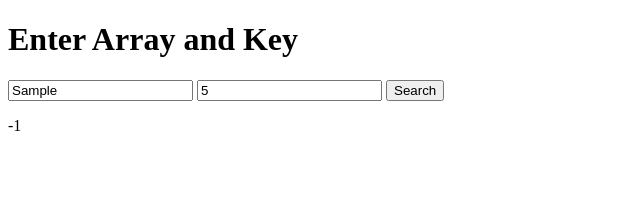
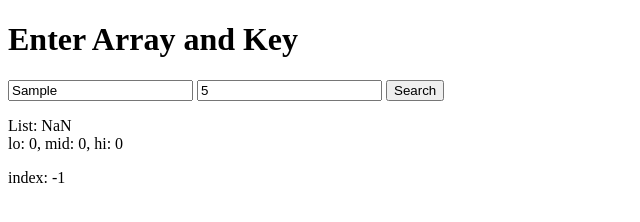
Before and after one commit to M1chaelGuerrer0/Divide-and-Conquer-Visualizer, a plain HTML site: page web.html in a window 1280 px wide. Both pictures are taken after typing "Sample", "5" into the empty fields and a click on the button "Search". Shown: the whole page, without its empty margins (0-640 px from the left). Drawn offline with Linux system fonts and the light colour scheme.

Commit message:
step by step demo

```diff
--- a/script.js
+++ b/script.js
@@ -1,8 +1,8 @@
-/* TO TEST:
-        - Open Terminal
-            - type node script.js
-            - press enter
-*/
+// snapshot
+var snap = ""; // global variable
+function snapshot(array, lo, mid, hi) {
+    snap += `List: ${array.slice(lo, hi+1)}\nlo: ${lo}, mid: ${mid}, hi: ${hi}\n`;
+}
 
 // binary search function
 function binarySearch(array, key, lo, hi) {
@@ -13,7 +13,7 @@ function binarySearch(array, key, lo, hi) {
 
     // middle calculation
     mid = Math.floor((lo + hi) / 2);
-
+    snapshot(array, lo, mid, hi);
     // comparisons
     if(array[mid] == key) {
         return mid;
@@ -28,9 +28,15 @@ function binarySearch(array, key, lo, hi) {
 
 // wrapper function
 function binarySearchWrapper(){
+    // string
     const temp = document.getElementById('array').value;
+    // array from string
     const array = temp.split(',').map(Number);
+    // key
     const key = document.getElementById('key').value;
+
     result = binarySearch(array, key, 0, array.length - 1);
-    document.getElementById('result').textContent = result;
+    document.getElementById('snapshot').textContent = snap;
+    snap = "";
+    document.getElementById('result').textContent = "index: " +result;
 }
--- a/web.html
+++ b/web.html
@@ -9,7 +9,10 @@
         <input type= "number" id= "key" placeholder= "Enter key:">
 
         <button onclick="binarySearchWrapper()">Search</button>
-        <p id= "result"></p>
+        <div id= "steps">
+            <p id= "snapshot" style= "white-space: pre-line;"></p>
+            <p id= "result"></p>
+        </div>
         <script src = "script.js"></script>
     </body>
 </html>
```
Also changed, not shown: 1 other file.
